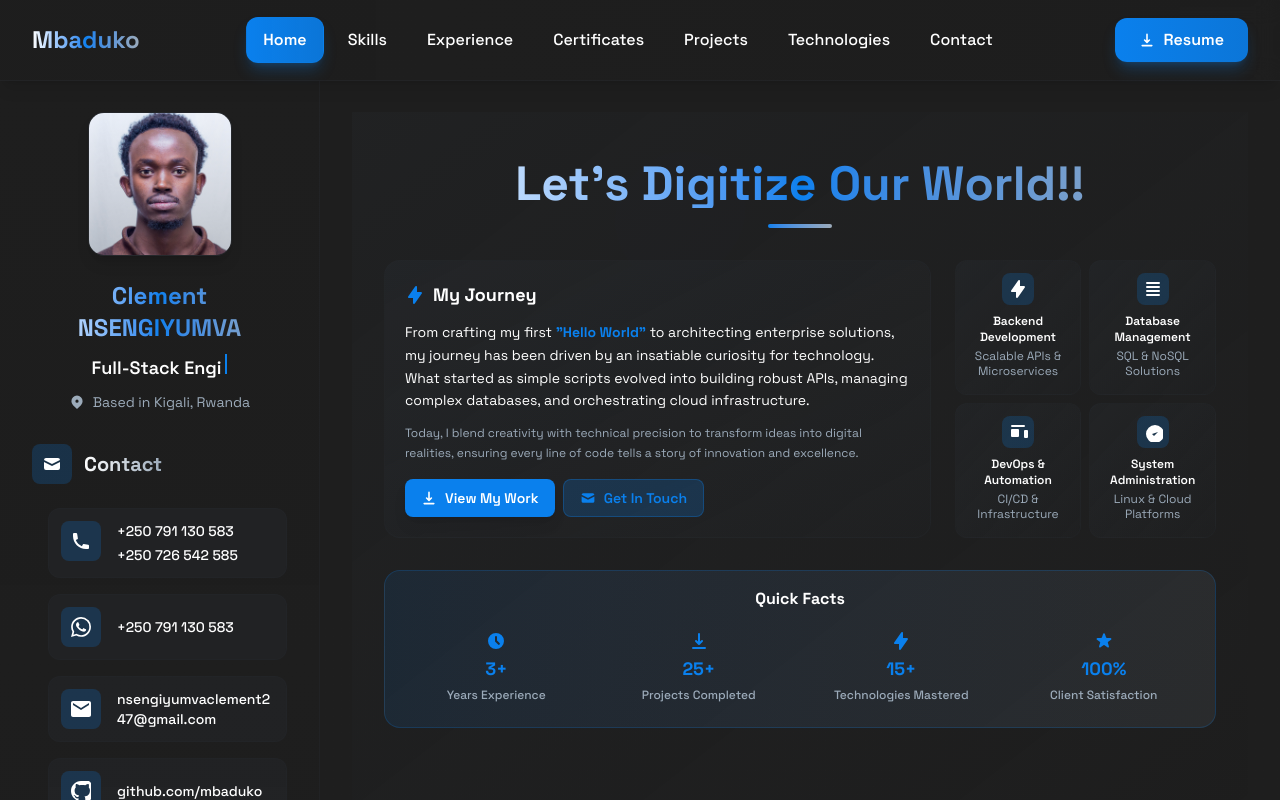
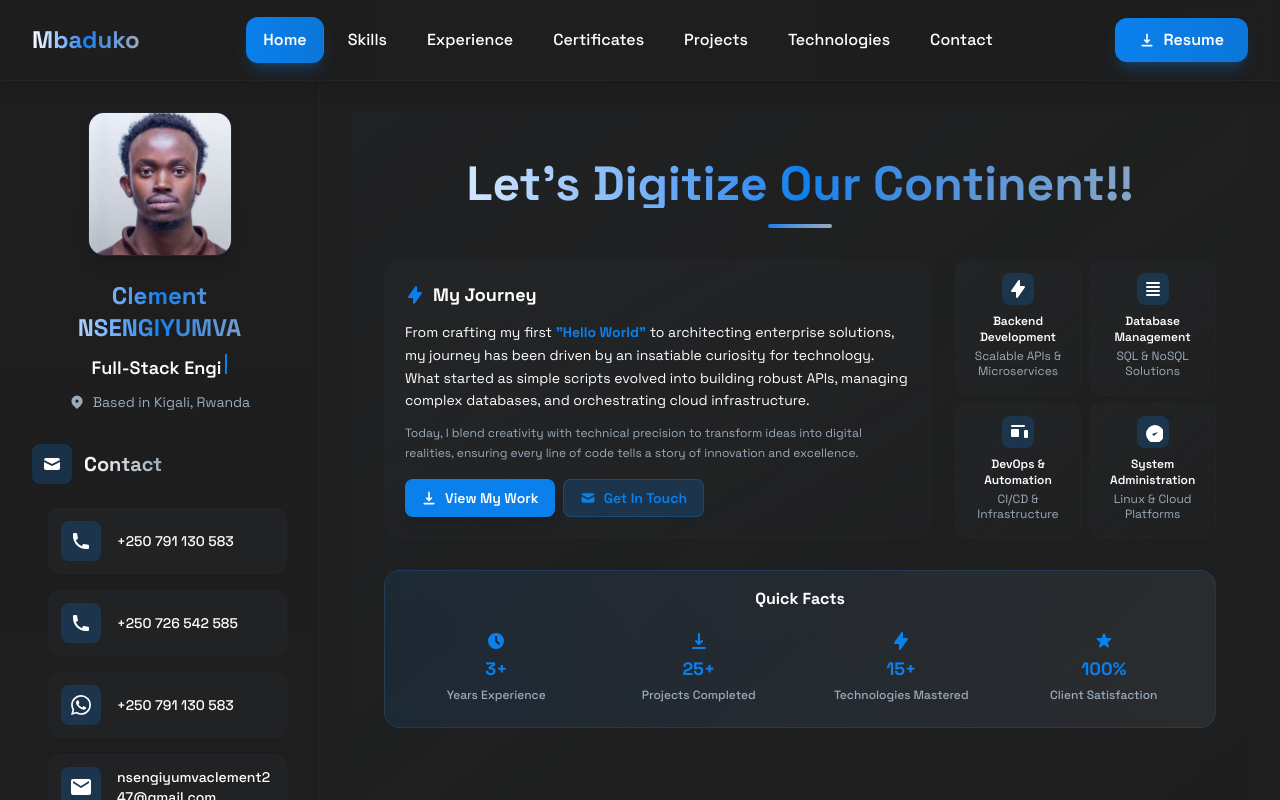
Before and after one commit to Mbaduko/portfolio, a Next.js app: page / in a window 1280 px wide. Built offline with nearby package versions, Linux system fonts and the light colour scheme.

Commit message:
feat: Enhance contact

```diff
--- a/src/components/Footer.tsx
+++ b/src/components/Footer.tsx
@@ -144,6 +144,16 @@ export default function Footer() {
               <div className="flex items-center space-x-3">
                 <div className="w-8 h-8 bg-primary-button/20 rounded-lg flex items-center justify-center">
                   <svg className="w-4 h-4 text-white" fill="currentColor" viewBox="0 0 20 20">
+                    <path d="M2 3a1 1 0 011-1h2.153a1 1 0 01.986.836l.74 4.435a1 1 0 01-.54 1.06l-1.548.773a11.037 11.037 0 006.105 6.105l.774-1.548a1 1 0 011.059-.54l4.435.74a1 1 0 01.836.986V17a1 1 0 01-1 1h-2C7.82 18 2 12.18 2 5V3z" />
+                  </svg>
+                </div>
+                <a href="tel:+250726542585" className="text-accent-text text-sm hover:text-white transition-colors duration-300">
+                  +250 726 542 585
+                </a>
+              </div>
+              <div className="flex items-center space-x-3">
+                <div className="w-8 h-8 bg-primary-button/20 rounded-lg flex items-center justify-center">
+                  <svg className="w-4 h-4 text-white" fill="currentColor" viewBox="0 0 20 20">
                     <path fillRule="evenodd" d="M5.05 4.05a7 7 0 119.9 9.9L10 18.9l-4.95-4.95a7 7 0 010-9.9zM10 11a2 2 0 100-4 2 2 0 000 4z" clipRule="evenodd" />
                   </svg>
                 </div>
--- a/src/components/Sidebar.tsx
+++ b/src/components/Sidebar.tsx
@@ -123,17 +123,24 @@ export default function Sidebar() {
         </div>
 
         <div className="space-y-4 pl-4">
-          {/* Phone */}
-          <a href="tel:+250791130583" className="flex items-start space-x-4 p-3 bg-secondary-bg/30 rounded-xl border border-secondary-bg/20 hover:border-primary-button/30 transition-all duration-300 hover:scale-105 hover:bg-secondary-bg/40">
+          {/* Phone 1 */}
+          <a href="tel:+250791130583" className="flex items-center space-x-4 p-3 bg-secondary-bg/30 rounded-xl border border-secondary-bg/20 hover:border-primary-button/30 transition-all duration-300 hover:scale-105 hover:bg-secondary-bg/40">
             <div className="w-10 h-10 bg-primary-button/20 rounded-lg flex items-center justify-center flex-shrink-0">
               <svg className="w-5 h-5 text-white" fill="currentColor" viewBox="0 0 20 20">
                 <path d="M2 3a1 1 0 011-1h2.153a1 1 0 01.986.836l.74 4.435a1 1 0 01-.54 1.06l-1.548.773a11.037 11.037 0 006.105 6.105l.774-1.548a1 1 0 011.059-.54l4.435.74a1 1 0 01.836.986V17a1 1 0 01-1 1h-2C7.82 18 2 12.18 2 5V3z" />
               </svg>
             </div>
-            <div className="flex flex-col space-y-1">
-              <span className="text-sm font-medium text-foreground hover:text-white transition-colors duration-300">+250 791 130 583</span>
-              <span className="text-sm font-medium text-foreground hover:text-white transition-colors duration-300">+250 726 542 585</span>
+            <span className="text-sm font-medium text-foreground hover:text-white transition-colors duration-300">+250 791 130 583</span>
+          </a>
+
+          {/* Phone 2 */}
+          <a href="tel:+250726542585" className="flex items-center space-x-4 p-3 bg-secondary-bg/30 rounded-xl border border-secondary-bg/20 hover:border-primary-button/30 transition-all duration-300 hover:scale-105 hover:bg-secondary-bg/40">
+            <div className="w-10 h-10 bg-primary-button/20 rounded-lg flex items-center justify-center flex-shrink-0">
+              <svg className="w-5 h-5 text-white" fill="currentColor" viewBox="0 0 20 20">
+                <path d="M2 3a1 1 0 011-1h2.153a1 1 0 01.986.836l.74 4.435a1 1 0 01-.54 1.06l-1.548.773a11.037 11.037 0 006.105 6.105l.774-1.548a1 1 0 011.059-.54l4.435.74a1 1 0 01.836.986V17a1 1 0 01-1 1h-2C7.82 18 2 12.18 2 5V3z" />
+              </svg>
             </div>
+            <span className="text-sm font-medium text-foreground hover:text-white transition-colors duration-300">+250 726 542 585</span>
           </a>
 
           {/* WhatsApp */}
--- a/src/components/sections/ContactSection.tsx
+++ b/src/components/sections/ContactSection.tsx
@@ -164,6 +164,18 @@ export default function ContactSection() {
                 </div>
               </a>
 
+              <a href="tel:+250726542585" className="flex items-center space-x-4 p-4 bg-secondary-bg/40 rounded-xl border border-secondary-bg/20 hover:border-primary-button/30 hover:bg-secondary-bg/50 transition-all duration-300 cursor-pointer">
+                <div className="w-12 h-12 bg-primary-button/20 rounded-lg flex items-center justify-center">
+                  <svg className="w-5 h-5 text-white" fill="currentColor" viewBox="0 0 20 20">
+                    <path d="M2 3a1 1 0 011-1h2.153a1 1 0 01.986.836l.74 4.435a1 1 0 01-.54 1.06l-1.548.773a11.037 11.037 0 006.105 6.105l.774-1.548a1 1 0 011.059-.54l4.435.74a1 1 0 01.836.986V17a1 1 0 01-1 1h-2C7.82 18 2 12.18 2 5V3z" />
+                  </svg>
+                </div>
+                <div>
+                  <p className="text-sm font-semibold text-accent-text">Phone</p>
+                  <p className="text-foreground font-medium hover:text-white transition-colors duration-300">+250 726 542 585</p>
+                </div>
+              </a>
+
               <a href="https://maps.google.com/?q=Kigali,Rwanda" target="_blank" rel="noopener noreferrer" className="flex items-center space-x-4 p-4 bg-secondary-bg/40 rounded-xl border border-secondary-bg/20 hover:border-primary-button/30 hover:bg-secondary-bg/50 transition-all duration-300 cursor-pointer">
                 <div className="w-12 h-12 bg-primary-button/20 rounded-lg flex items-center justify-center">
                   <svg className="w-5 h-5 text-white" fill="currentColor" viewBox="0 0 20 20">
--- a/src/components/sections/HeroBioSection.tsx
+++ b/src/components/sections/HeroBioSection.tsx
@@ -87,7 +87,7 @@ export default function HeroBioSection() {
       {/* Hero Title - More Compact */}
       <div className="text-center mb-8">
         <h1 className="text-4xl md:text-5xl font-bold text-foreground mb-4 bg-gradient-to-r from-foreground via-primary-button to-accent-text bg-clip-text text-transparent">
-          Let's Digitize Our World!!
+          Let's Digitize Our Continent!!
         </h1>
         <div className="w-16 h-1 bg-gradient-to-r from-primary-button to-accent-text mx-auto rounded-full"></div>
       </div>
```
